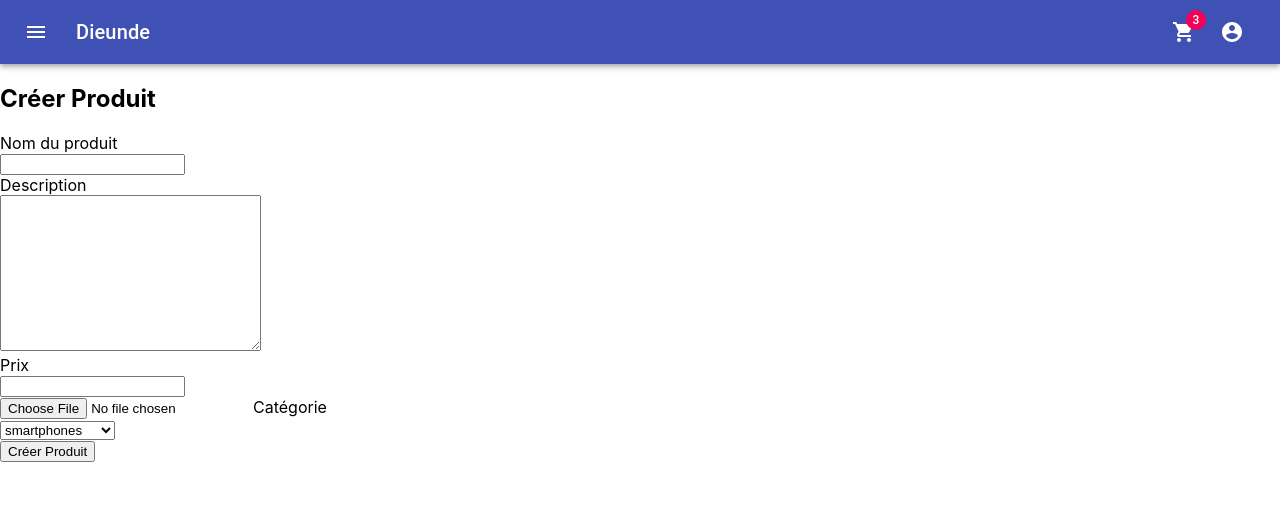
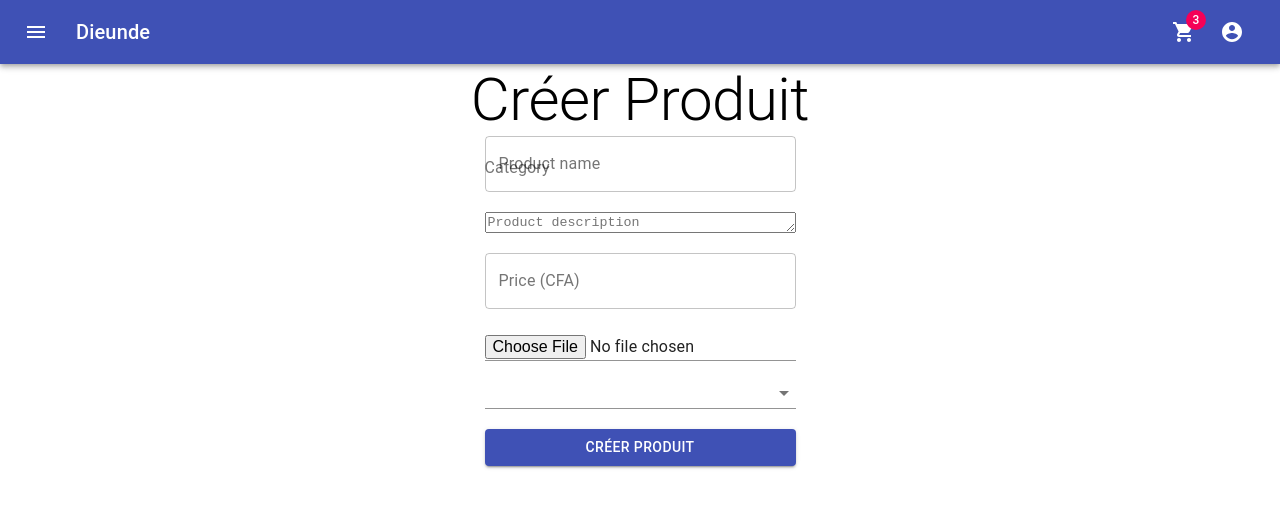
Before and after one commit to MouhaDiouf/dieunde-client, a React (Create React App) app: page /vendre-produit in a window 1280 px wide. Shown: the top 508 px of the page. Built offline with nearby package versions, Linux system fonts and the light colour scheme; no server answers.

Commit message:
Create the filter functionality

```diff
--- a/src/App.js
+++ b/src/App.js
@@ -15,7 +15,7 @@ import SignUp from './pages/Signup/Signup';
 
 function App() {
   const [minprix, setminprix] = useState(0);
-  const [maxprix, setmaxprix] = useState(20000);
+  const [maxprix, setmaxprix] = useState(2000000);
   const [searchNom, setsearchnom] = useState('');
   const [searchcat, setsearchcat] = useState('');
 
@@ -28,17 +28,22 @@ function App() {
   }, [dispatch]);
 
   if (produits['produits']) {
-    console.log(produits);
     produits = produits.produits[0];
+    if (searchcat === 'All') {
+      produitsFilter = produits;
+    }
+    produitsFilter = produits.filter(
+      (produit) =>
+        produit.nom.includes(searchNom) ||
+        produit.description.includes(searchNom)
+    );
+    if (searchcat !== 'All') {
+      produitsFilter = produitsFilter.filter((produit) =>
+        produit.catégorie.includes(searchcat)
+      );
+    }
 
-    produitsFilter = produits.filter((produit) =>
-      produit.nom.includes(searchNom)
-    );
-    produitsFilter = produits.filter((produit) =>
-      produit.catégorie.includes(searchcat)
-    );
-
-    produitsFilter = produits.filter(
+    produitsFilter = produitsFilter.filter(
       (produit) => produit.prix >= minprix && produit.prix <= maxprix
     );
   }
--- a/src/actions/actions.js
+++ b/src/actions/actions.js
@@ -15,6 +15,7 @@ export const ONE_PRODUCT_FETCH_ERROR = 'ONE_PRODUCT_FETCH_ERROR';
 
 export const getAllProducts = () => async (dispatch) => {
   const { data } = await fetchProducts();
+  console.log('data is ', data);
   dispatch({
     type: FETCH_ALL_PRODUCTS,
     payload: data,
--- a/src/components/Produits/Produits.js
+++ b/src/components/Produits/Produits.js
@@ -4,6 +4,7 @@ import Grid from '@material-ui/core/Grid';
 import Produit from './Produit/Produit';
 import Search from '../Search/Search';
 import { Typography } from '@material-ui/core';
+import { useSelector } from 'react-redux';
 
 const useStyles = makeStyles((theme) => ({
   root: {
@@ -33,8 +34,13 @@ function Produits({
   setsearchcat,
   setsearchnom,
 }) {
+  const allProductsFetched = useSelector(
+    (state) => state.products.allProductsFetched
+  );
+
   const classes = useStyles();
-  if (!produits.length) {
+
+  if (!produits.length && !allProductsFetched) {
     return 'Chargement produits...';
   }
 
@@ -47,6 +53,8 @@ function Produits({
         setsearchnom={setsearchnom}
         setsearchcat={setsearchcat}
       />
+      {produits.length ? (
+        <>
           <Typography variant="h2" className={classes.title}>
             Produits
           </Typography>
@@ -69,6 +77,10 @@ function Produits({
             })}
           </Grid>
         </>
+      ) : (
+        <h1>No results for your search</h1>
+      )}
+    </>
   );
 }
 
--- a/src/components/Search/Search.js
+++ b/src/components/Search/Search.js
@@ -10,6 +10,7 @@ import {
   Typography,
 } from '@material-ui/core';
 import React, { useState } from 'react';
+import { useSelector } from 'react-redux';
 
 const useStyles = makeStyles({
   range: {
@@ -29,6 +30,7 @@ function Search({
   setsearchcat,
 }) {
   const classes = useStyles();
+  let Allproduits = useSelector((state) => state.products);
 
   const handleRangeChange = (event, newValue) => {
     setrange(newValue);
@@ -38,8 +40,10 @@ function Search({
   }
   let catégories = [];
 
-  if (produits) {
-    catégories = produits.map((produit) => {
+  if (Allproduits) {
+    Allproduits = Allproduits.produits[0];
+
+    catégories = Allproduits.map((produit) => {
       return produit.catégorie;
     });
     catégories = [...new Set(catégories), 'All'];
@@ -49,6 +53,7 @@ function Search({
   const [range, setrange] = useState([0, 900000]);
   const handleChangeCat = (e) => {
     setselectCatégorie(e.target.value);
+    setsearchcat(e.target.value);
   };
   return (
     <FormControl className={classes.formContainer}>
--- a/src/pages/NouveauProduit/NouveauProduit.js
+++ b/src/pages/NouveauProduit/NouveauProduit.js
@@ -1,7 +1,28 @@
+import {
+  Button,
+  Container,
+  FormControl,
+  InputLabel,
+  makeStyles,
+  MenuItem,
+  Paper,
+  Select,
+  TextareaAutosize,
+  TextField,
+  Typography,
+} from '@material-ui/core';
 import React, { useState } from 'react';
 import { useDispatch } from 'react-redux';
 import { newProduct } from '../../actions/actions';
 
+const useStyles = makeStyles({
+  root: {
+    display: 'flex',
+    justifyContent: 'center',
+    alignItems: 'center',
+    flexDirection: 'column',
+  },
+});
 function NouveauProduit() {
   const dispatch = useDispatch();
   const [nom, setNom] = useState('');
@@ -13,7 +34,9 @@ function NouveauProduit() {
     setimage(e.target.files[0]);
   };
 
+  const classes = useStyles();
   const handleCreateProduct = (e) => {
+    console.log('submitted');
     e.preventDefault();
     const formData = new FormData();
     formData.append('nom', nom);
@@ -24,59 +47,66 @@ function NouveauProduit() {
     formData.append('user_id', 1);
     dispatch(newProduct(formData));
   };
+
   return (
-    <div>
-      <h2>Créer Produit</h2>
+    <Container className={classes.root}>
+      <Typography variant="h2">Créer Produit</Typography>
       <form onSubmit={handleCreateProduct}>
-        <label htmlFor="titre">Nom du produit</label> <br />
-        <input
+        <FormControl>
+          <TextField
             id="titre"
             type="text"
             onChange={(e) => {
               setNom(e.target.value);
             }}
+            label="Product name"
+            variant="outlined"
           />{' '}
           <br />
-        <label htmlFor="description">Description</label> <br />
-        <textarea
+          <TextareaAutosize
+            rowsMax={7}
             name="description"
             id="description"
-          cols="30"
-          rows="10"
             onChange={(e) => setDescription(e.target.value)}
-        ></textarea>{' '}
+            placeholder="Product description"
+            cols="7"
+          />
           <br />
-        <label htmlFor="prix">Prix</label> <br />
-        <input
+          <TextField
             type="number"
             name="prix"
             id="prix"
             onChange={(e) => setPrix(e.target.value)}
+            label="Price (CFA)"
+            variant="outlined"
           />{' '}
           <br />
-        <input
+          <TextField
             type="file"
             accept="image/*"
             multiple={false}
             onChange={onImageChange}
           />
-        <label htmlFor="catégorie">Catégorie</label> <br />
-        <select
+          <InputLabel id="catégorie">Category</InputLabel>
+          <Select
             name="categorie"
             id="catégorie"
             onChange={(e) => setcatégorie(e.target.value)}
           >
-          <option value="smartphones">smartphones</option>
-          <option value="ordinateurs">ordinateurs</option>
-          <option value="habillement">habillement</option>
-          <option value="électroménager">électroménager</option>
-          <option value="livres">livres</option>
-          <option value="jouets">jouets</option>
-        </select>{' '}
+            <MenuItem value="smartphones">smartphones</MenuItem>
+            <MenuItem value="ordinateurs">ordinateurs</MenuItem>
+            <MenuItem value="habillement">habillement</MenuItem>
+            <MenuItem value="électroménager">électroménager</MenuItem>
+            <MenuItem value="livres">livres</MenuItem>
+            <MenuItem value="jouets">jouets</MenuItem>
+          </Select>{' '}
           <br />
-        <button type="submit">Créer Produit</button>
+          <Button color="primary" variant="contained" type="submit" fullWidth>
+            Créer Produit
+          </Button>
+        </FormControl>
       </form>
-    </div>
+    </Container>
   );
 }
 
--- a/src/reducers/products.js
+++ b/src/reducers/products.js
@@ -5,10 +5,10 @@ import {
   PRODUCT_CREATION_FAILURE,
   PRODUCT_CREATION_SUCCESS,
 } from '../actions/actions';
-const products = (state = [], action) => {
+const products = (state = { allProductsFetched: false }, action) => {
   switch (action.type) {
     case FETCH_ALL_PRODUCTS:
-      return { ...state, produits: [action.payload] };
+      return { ...state, produits: [action.payload], allProductsFetched: true };
     case CREATING_PRODUCT:
       return { ...state, creatingProduct: true };
     case PRODUCT_CREATION_SUCCESS:
```
Also changed, not shown: 1 other file (tests, documents, lock files or other folders). Lines whose indentation alone changed are shown as unchanged.
